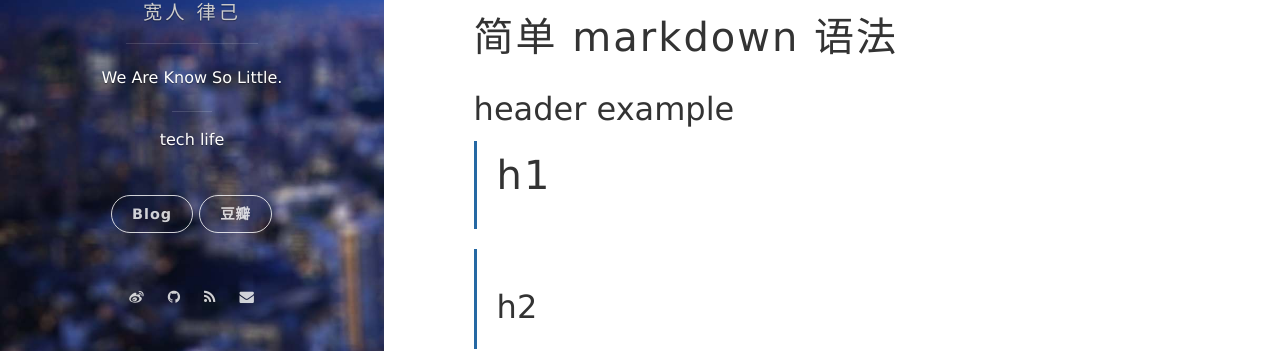
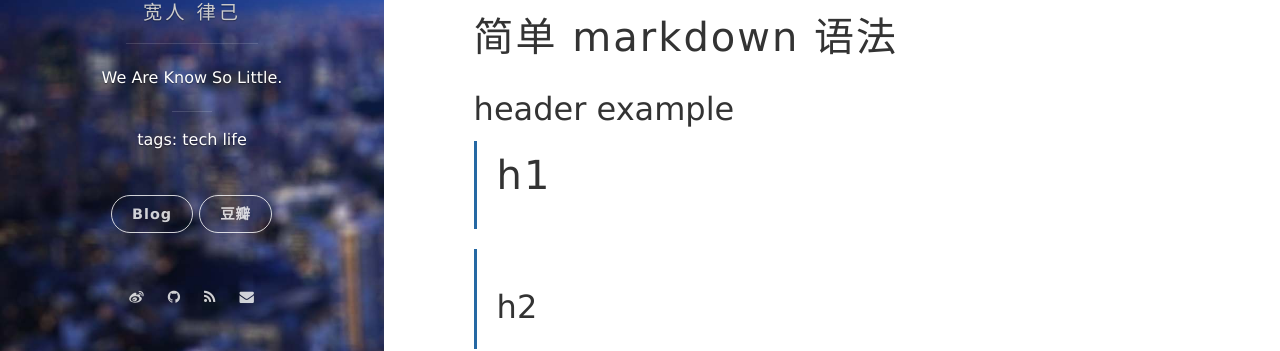
Before and after one commit to peiyucn/peiyucn.github.io, a Jekyll site: the page built from _posts/2016-09-09-hello-world-pei.md, in a window 1280 px wide. Shown: the part 364-715 px from the top of the page. Built offline with Jekyll 4.4.1, drawn with Linux system fonts in a browser that asks for light colours; nearby versions of some CDN libraries; comment, search, counter and statistics services are not loaded.

Commit message:
add tags

```diff
--- a/_includes/side-panel.html
+++ b/_includes/side-panel.html
@@ -17,6 +17,7 @@
         <p class="panel-cover__description">{{ site.welcome_message }}</p>
         {% endif %}
 
+        <span>tags:</span>
         {% for tag in site.tags %}
         <a href="/show_by_tag.html?tag={{ tag[0] }}"> {{ tag[0] }}</a>
         {% endfor %}
```
